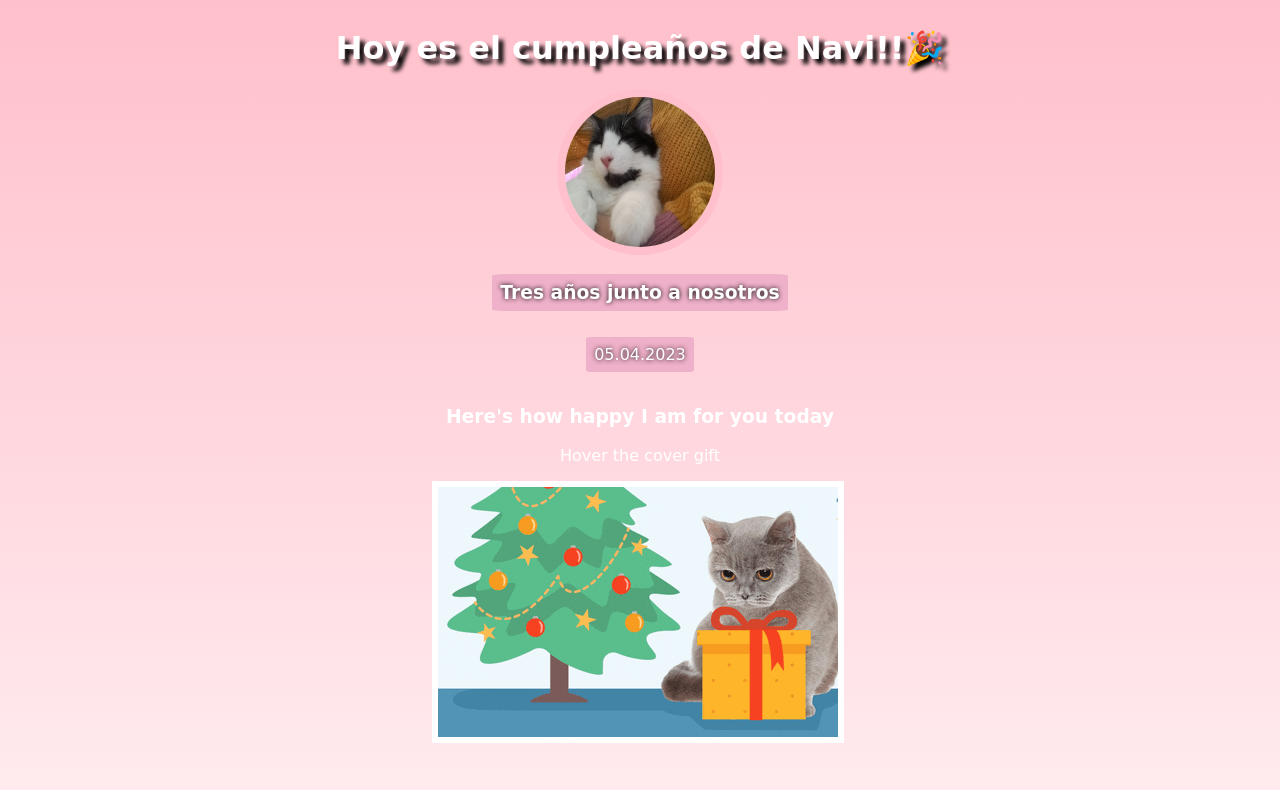
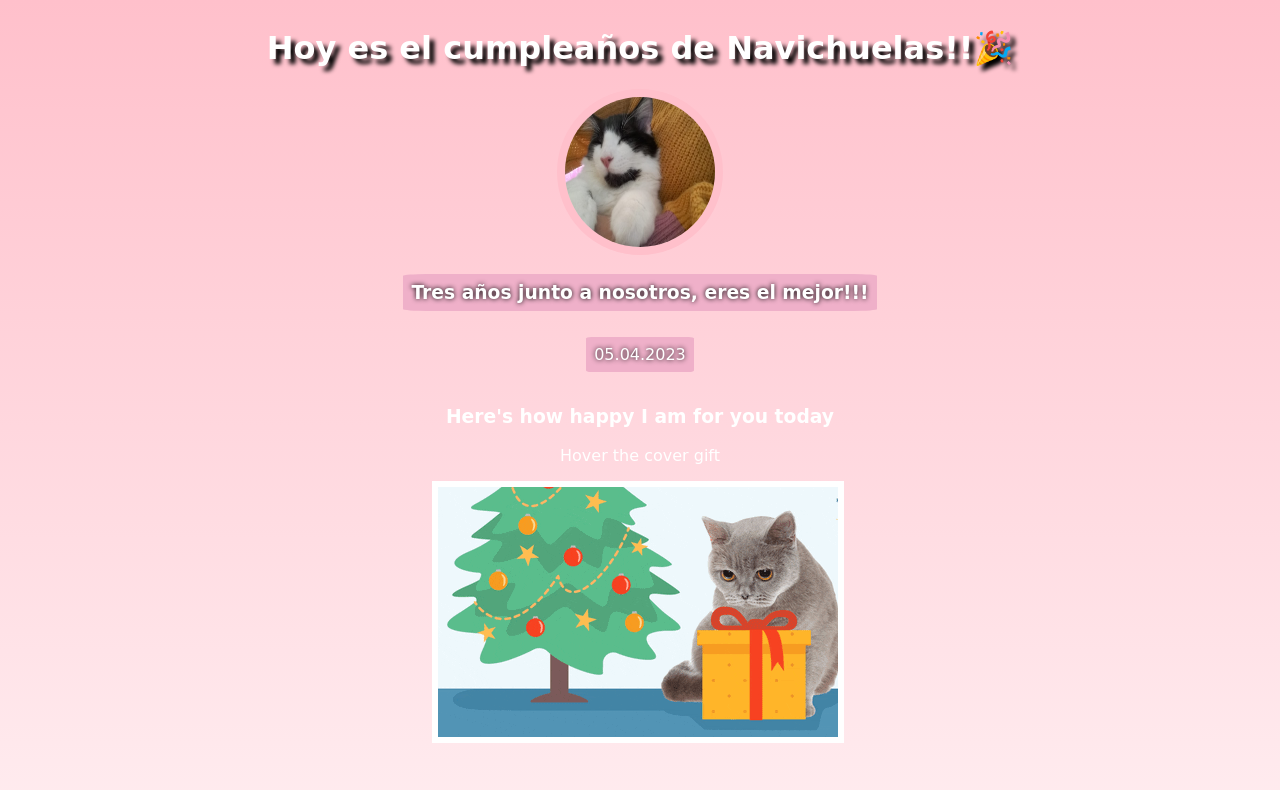
Before and after one commit to pableteih/tarjetacumplea-os, a plain HTML site: page index.html in a window 1280 px wide. Shown: the top 790 px of the page. Drawn offline with Linux system fonts and the light colour scheme; a web font is replaced by a local one.

Commit message:
Update index.html

```diff
--- a/index.html
+++ b/index.html
@@ -10,9 +10,9 @@
 
 <body>
 
-        <h1 id="title"> Hoy es el cumpleaños de Navi!!🎉</h1>
+        <h1 id="title"> Hoy es el cumpleaños de Navichuelas!!🎉</h1>
         <img id="foto" src="imagenes/navi.jfif">
-        <h3 id="bday"> Tres años junto a nosotros</h3>
+        <h3 id="bday"> Tres años junto a nosotros, eres el mejor!!!</h3>
         <p id="date">05.04.2023</p>
 
 
```
